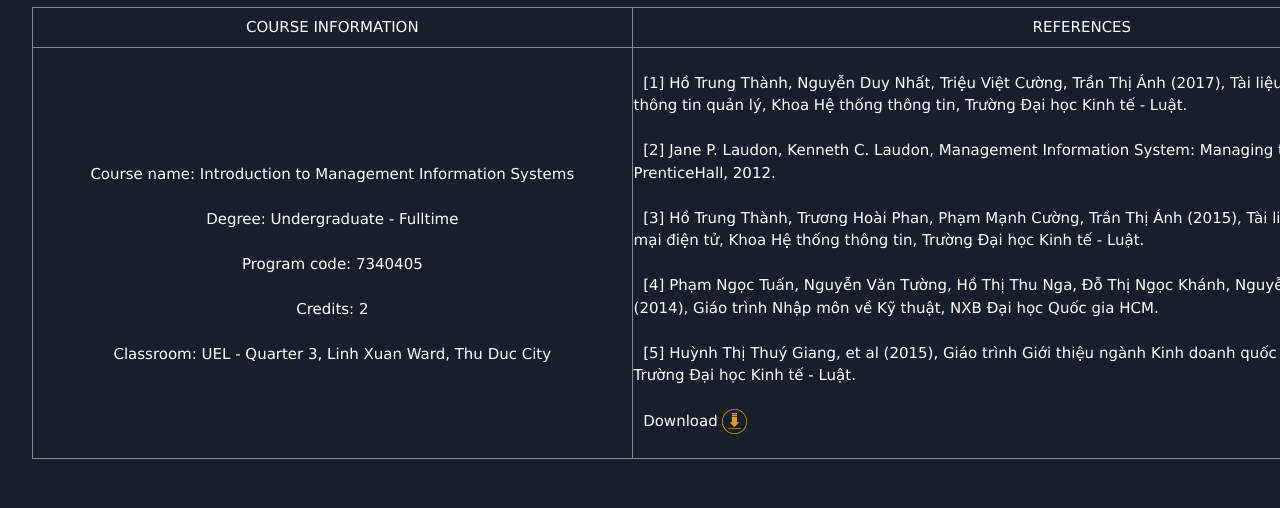
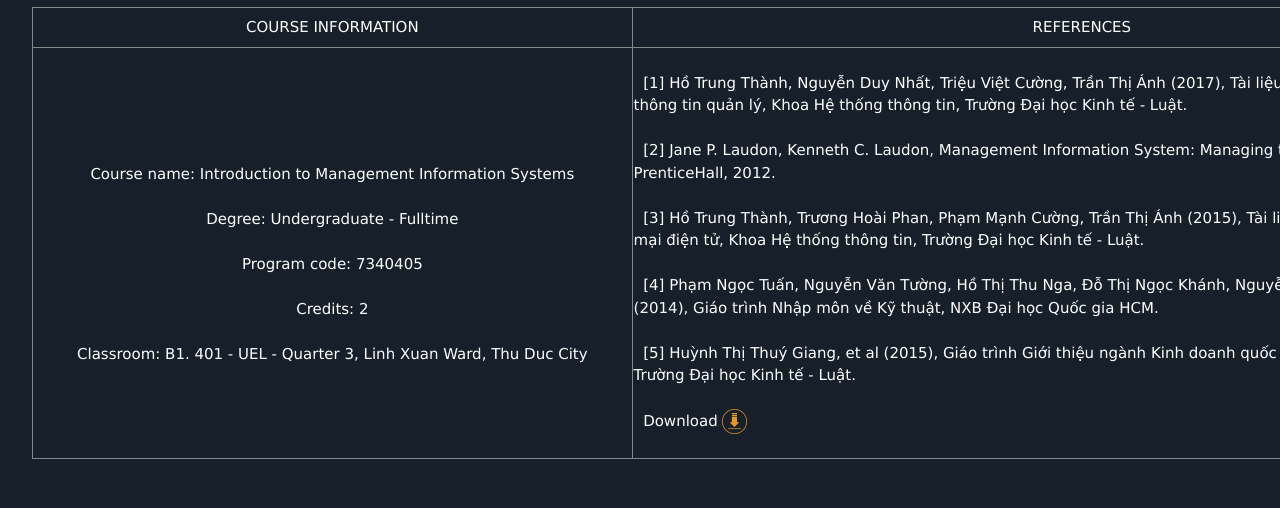
Before and after one commit to H4All/H4All.github.io, a plain HTML site: page course.html in a window 1280 px wide. Shown: the part 145-653 px from the top of the page. Drawn offline with nearby package versions, Linux system fonts and the light colour scheme.

Commit message:
Update course.html

```diff
--- a/course.html
+++ b/course.html
@@ -58,7 +58,7 @@
       Degree: Undergraduate - Fulltime <br> <br>
       Program code: 7340405 <br> <br>
       Credits: 2 <br> <br>
-      Classroom: UEL - Quarter 3, Linh Xuan Ward, Thu Duc City
+      Classroom: B1. 401 - UEL - Quarter 3, Linh Xuan Ward, Thu Duc City
 
       </td>
 
```
